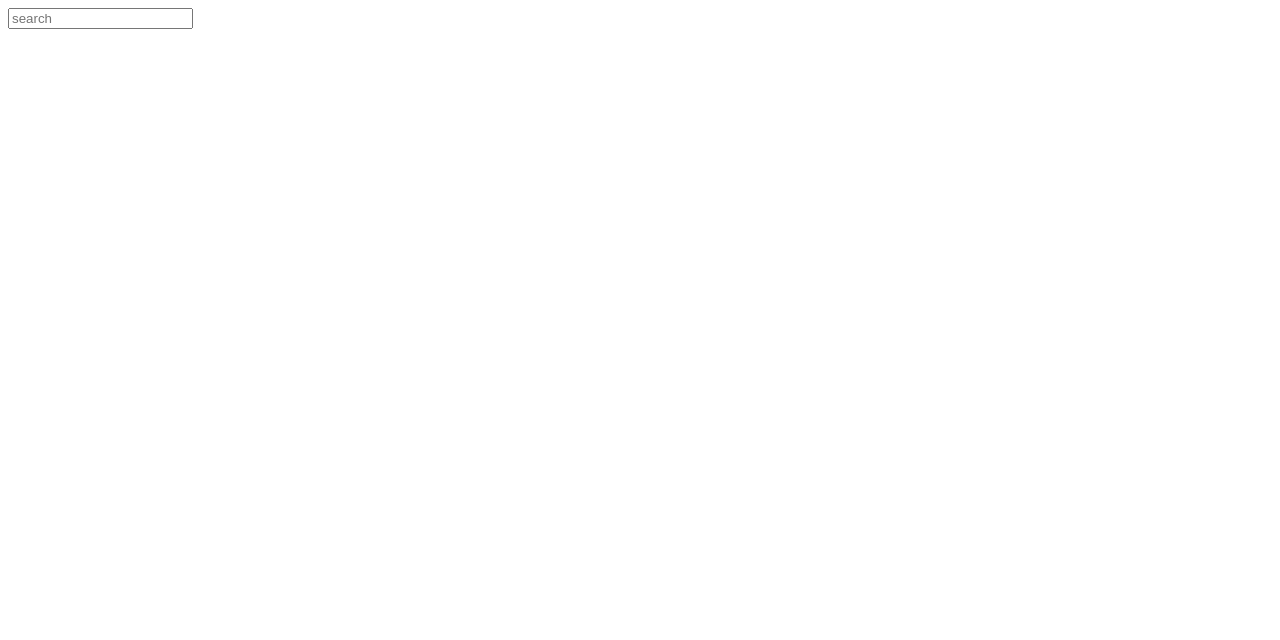
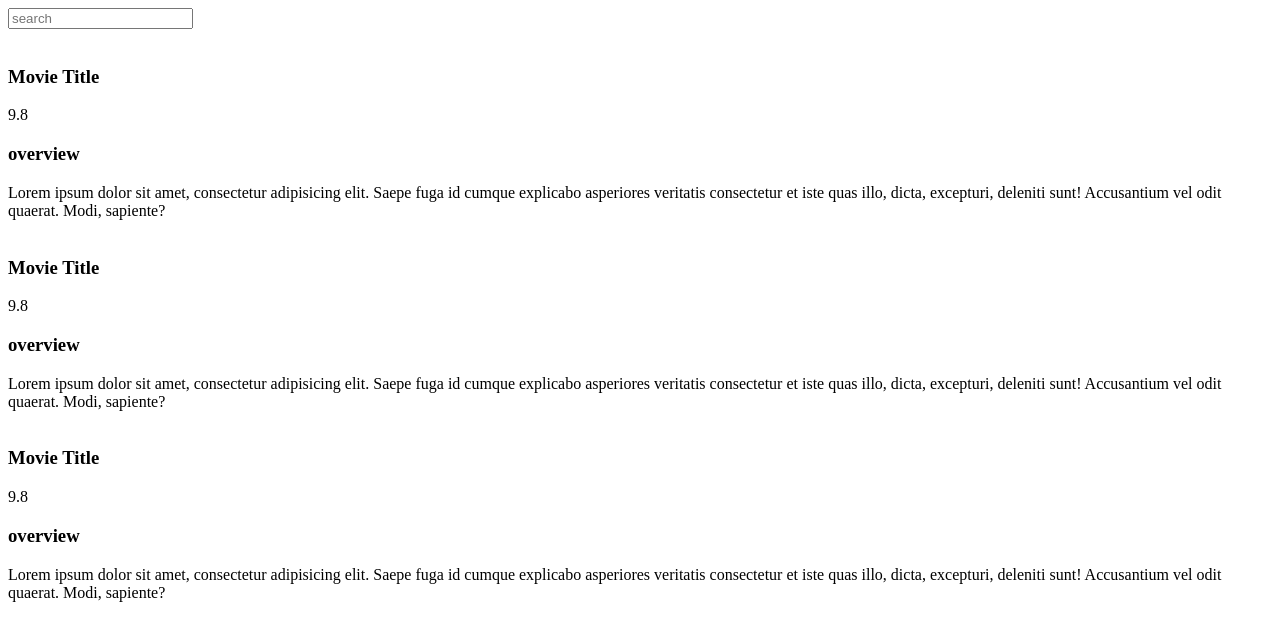
Before and after one commit to oluwafemi13/Movie-site-Project, a plain HTML site: page index.html in a window 1280 px wide. Drawn offline with Linux system fonts and the light colour scheme.

Commit message:
New Commit

```diff
--- a/index.html
+++ b/index.html
@@ -11,10 +11,64 @@
     <body>
        <header>
             <form id="form">
-                <input type="text" id="search" class="search" placeholder="search">
+                <input type="text" id="search" class="search"
+                 placeholder="search">
+
             </form>
 
        </header>
+       <main id="main">
+        <div class="movie">
+            <img>
+            <div class="movie-info">
+                <h3>Movie Title</h3>
+                   <span class="green">9.8</span>
+            </div>
+            <div class="overview">
+                <h3>overview</h3>
+                Lorem ipsum dolor sit amet, consectetur
+                adipisicing elit. Saepe fuga id cumque
+                explicabo asperiores veritatis consectetur
+                 et iste quas illo, dicta, excepturi,
+                 deleniti sunt! Accusantium
+                vel odit quaerat. Modi, sapiente?
+            </div>
+        </div>
+
+        <div class="movie">
+            <img>
+            <div class="movie-info">
+                <h3>Movie Title</h3>
+                   <span class="green">9.8</span>
+            </div>
+            <div class="overview">
+                <h3>overview</h3>
+                Lorem ipsum dolor sit amet, consectetur
+                adipisicing elit. Saepe fuga id cumque
+                explicabo asperiores veritatis consectetur
+                 et iste quas illo, dicta, excepturi,
+                 deleniti sunt! Accusantium
+                vel odit quaerat. Modi, sapiente?
+            </div>
+        </div>
+
+        <div class="movie">
+            <img>
+            <div class="movie-info">
+                <h3>Movie Title</h3>
+                   <span class="green">9.8</span>
+            </div>
+            <div class="overview">
+                <h3>overview</h3>
+                Lorem ipsum dolor sit amet, consectetur
+                adipisicing elit. Saepe fuga id cumque
+                explicabo asperiores veritatis consectetur
+                 et iste quas illo, dicta, excepturi,
+                 deleniti sunt! Accusantium
+                vel odit quaerat. Modi, sapiente?
+            </div>
+        </div>
+       </main>
 
        <main id="main">
 
```
